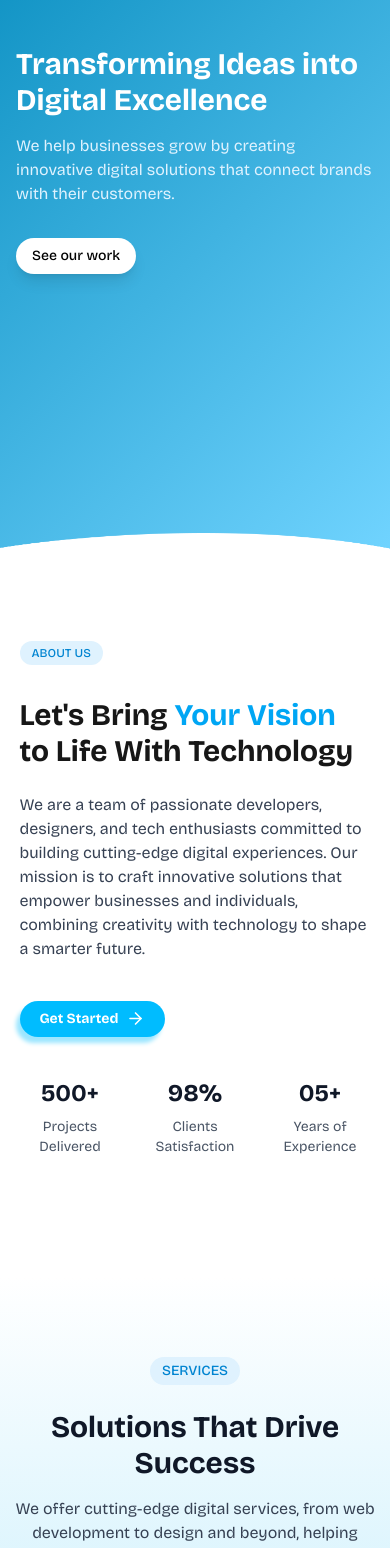
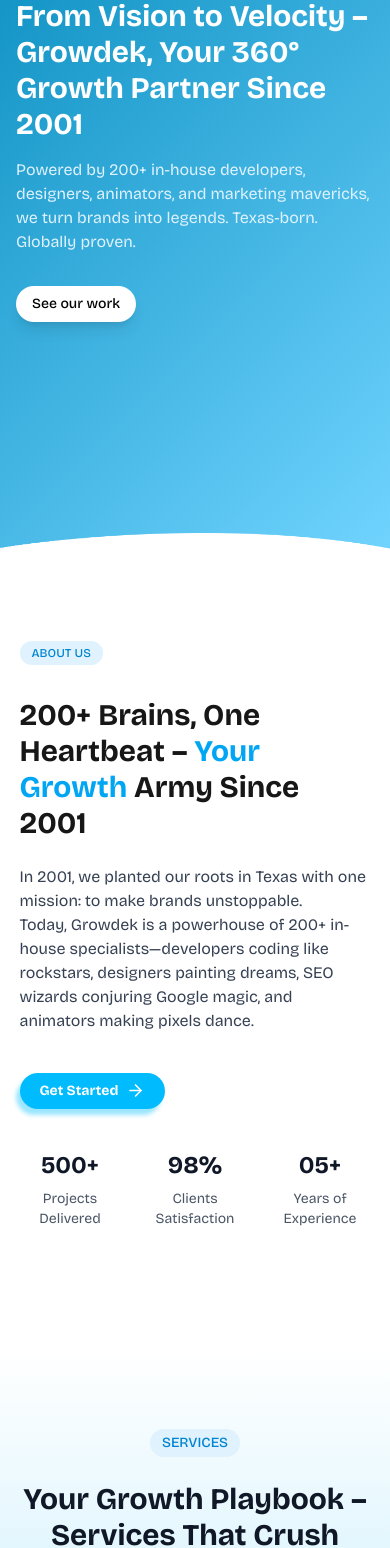
Before and after one commit to mrx7355608/prodek, a Next.js app: page / in a window 390 px wide. Shown: the part 200-1748 px from the top of the page. Built offline with nearby package versions, Linux system fonts and the light colour scheme.

Commit message:
updated content

```diff
--- a/src/app/components/About.tsx
+++ b/src/app/components/About.tsx
@@ -25,16 +25,16 @@
             </div>
 
             <h2 className="text-3xl md:text-4xl font-bold mb-6">
-              Let's Bring <span className="text-sky-500">Your Vision</span> to
-              Life With Technology
+              200+ Brains, One Heartbeat –{" "}
+              <span className="text-sky-500">Your Growth</span> Army Since 2001
             </h2>
 
             <p className="text-gray-700 mb-10 text-md">
-              We are a team of passionate developers, designers, and tech
-              enthusiasts committed to building cutting-edge digital
-              experiences. Our mission is to craft innovative solutions that
-              empower businesses and individuals, combining creativity with
-              technology to shape a smarter future.
+              In 2001, we planted our roots in Texas with one mission: to make
+              brands unstoppable. Today, Growdek is a powerhouse of 200+
+              in-house specialists—developers coding like rockstars, designers
+              painting dreams, SEO wizards conjuring Google magic, and animators
+              making pixels dance.
             </p>
 
             <button className="cursor-pointer mb-10 px-5 py-2 md:px-7 md:py-3 text-sm rounded-full bg-sky-400 text-white font-bold flex items-center gap-2 my-shadow">
--- a/src/app/components/Hero-Section.tsx
+++ b/src/app/components/Hero-Section.tsx
@@ -15,11 +15,13 @@
             transition={{ duration: 0.8 }}
           >
             <h1 className="pt-12 md:pt-0 text-3xl md:text-5xl font-bold mb-4 lg:mb-6">
-              Transforming Ideas into Digital Excellence
+              From Vision to Velocity – Growdek, Your 360° Growth Partner Since
+              2001
             </h1>
             <p className="text-md md:text-xl mb-8 text-sky-100">
-              We help businesses grow by creating innovative digital solutions
-              that connect brands with their customers.
+              Powered by 200+ in-house developers, designers, animators, and
+              marketing mavericks, we turn brands into legends. Texas-born.
+              Globally proven.
             </p>
             <Link href="#portfolio">
               <button className="px-4 py-2 md:px-6 md:py-3 bg-white text-black text-sm cursor-pointer rounded-full font-medium hover:bg-sky-50 transition-colors shadow-lg">
--- a/src/app/components/Services-Section.tsx
+++ b/src/app/components/Services-Section.tsx
@@ -8,31 +8,92 @@
 const services = [
   {
     id: 1,
-    title: "Web Design",
-    description:
-      "We design modern, responsive websites that blend aesthetics with functionality—crafted to engage users, boost conversions, and elevate your online presence.",
-    image: "/web-design-service.jpg",
+    title: "Branding & Design",
+    description: "First Impressions That Last Forever",
+    image: "/branding-service.jpg",
+    offers: [
+      {
+        title: "Logo Design",
+        tagline: "Crafted to steal attention and hearts",
+      },
+      {
+        title: "Brand Identity",
+        tagline: 'Colors, fonts, and guidelines that scream "This is US."',
+      },
+      {
+        title: "Graphic Design",
+        tagline: "Social posts, brochures, ads—scroll-stoppers guaranteed.",
+      },
+      {
+        title: "Before & After Designs",
+        tagline: "Show your glow-up with jaw-dropping transformations",
+      },
+    ],
   },
   {
     id: 2,
-    title: "App Development",
-    description:
-      "From concept to launch, we create powerful, user-centric mobile and web applications with seamless performance and intuitive interfaces across all platforms.",
+    title: "Web & App Development",
+    description: "Digital Homes That Print Money",
     image: "/app-dev-service.jpg",
+    offers: [
+      {
+        title: "Custom Websites",
+        tagline: "Bespoke designs that mirror your brand’s soul",
+      },
+      {
+        title: "Mobile Apps",
+        tagline: "iOS/Android apps that users obsess over",
+      },
+      {
+        title: "E-Commerce Stores",
+        tagline:
+          "Shopify, Magento, WooCommerce—cart-abandonment? Never heard of her.",
+      },
+    ],
   },
   {
     id: 3,
-    title: "Branding",
-    description:
-      "We help you build a distinctive brand identity through logo design, color schemes, typography, and brand voice—everything needed to tell your story and stand out in a crowded market.",
+    title: "Digital Marketing",
+    description: "Traffic, Leads, Sales – We Turn Dials to 11",
     image: "/branding-service.jpg",
+    offers: [
+      {
+        title: "SEO",
+        tagline: "Dominate Google’s first page. Your competitors will cry",
+      },
+      {
+        title: "PPC Ads",
+        tagline: "Laser-targeted campaigns for instant ROI.",
+      },
+      {
+        title: "Social Media Marketing",
+        tagline: "Content so addictive, followers beg for more.",
+      },
+    ],
   },
   {
     id: 4,
-    title: "Animations",
-    description:
-      "We create dynamic animations and motion graphics that enhance storytelling, simplify complex ideas, and add personality to your brand—perfect for websites, apps, social media, and explainer videos.",
-    image: "/animation-service.jpg",
+    title: "Animation & Video",
+    description: "Pixels That Punch Above Their Weight",
+    image: "/branding-service.jpg",
+    offers: [
+      {
+        title: "2D/3D Animation",
+        tagline: "Explainer videos, ads, and product demos that convert",
+      },
+      {
+        title: "Motion Graphics",
+        tagline: "Instagram reels, YouTube intros—watch views skyrocket",
+      },
+      {
+        title: "",
+        tagline: "",
+      },
+      {
+        title: "",
+        tagline: "",
+      },
+    ],
   },
 ];
 
@@ -71,14 +132,14 @@
           <div className="inline-block px-3 md:px-4 py-1 rounded-full bg-sky-100 text-sky-600 font-medium text-sm mb-6">
             SERVICES
           </div>
-          <h2 className="md:px-0 px-3 text-3xl md:text-4xl lg:text-5xl font-bold mb-4 md:mb-6 text-gray-900">
-            Solutions That Drive Success
+          <h2 className="md:px-0 px-3 text-3xl md:text-4xl lg:text-5xl md:max-w-2xl mx-auto font-bold mb-4 md:mb-6 text-gray-900">
+            Your Growth Playbook – Services That Crush Goals
           </h2>
-          <p className="text-md md:text-lg text-gray-700 max-w-3xl mx-auto">
-            We offer cutting-edge digital services, from web development to
-            design and beyond, helping businesses grow with seamless, innovative
-            solutions.
-          </p>
+          {/* <p className="text-md md:text-lg text-gray-700 max-w-3xl mx-auto"> */}
+          {/*   We offer cutting-edge digital services, from web development to */}
+          {/*   design and beyond, helping businesses grow with seamless, innovative */}
+          {/*   solutions. */}
+          {/* </p> */}
         </motion.div>
 
         {/* LIST OF SERVICES */}
```
